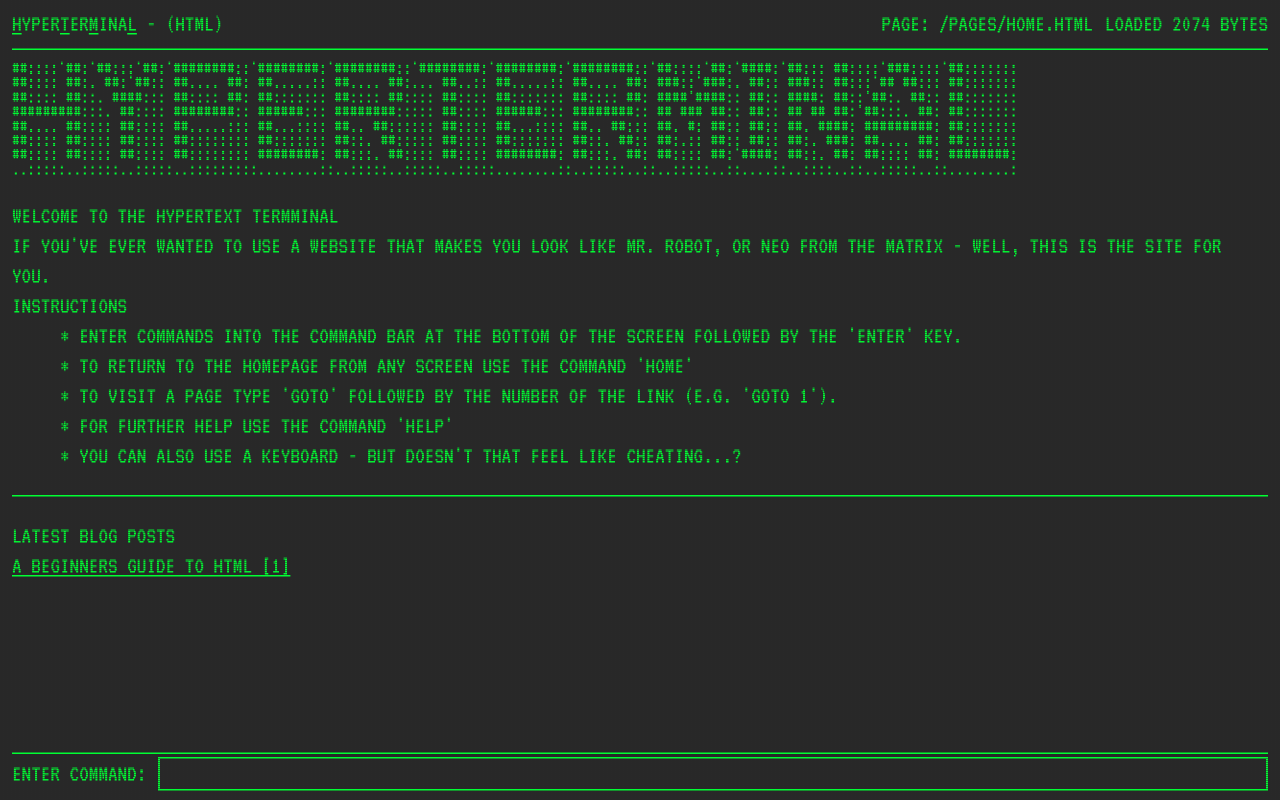
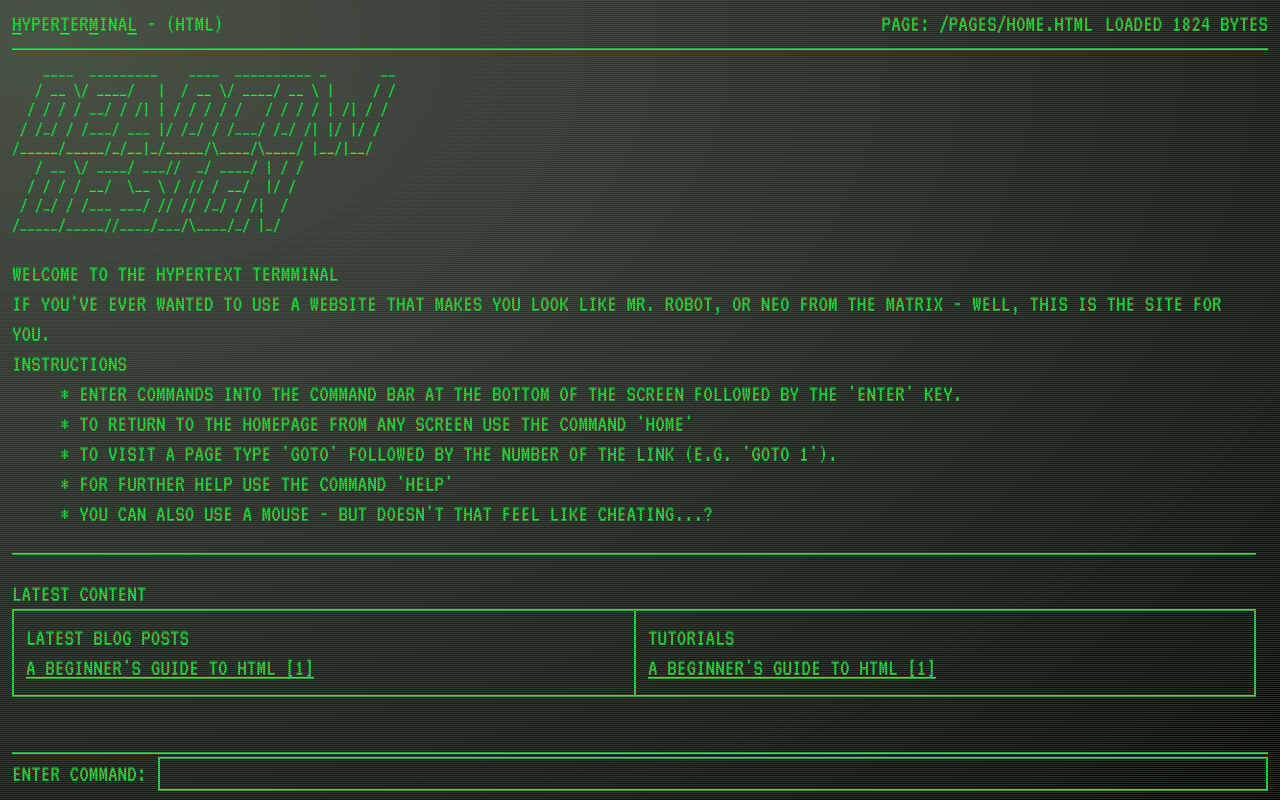
Before and after one commit to DeadcowDesign/hyperterm, a PHP site: a page that uses pages/home.html in a window 1280 px wide. Run offline with PHP 8.4, Linux system fonts and the light colour scheme.

Commit message:
Updates to styling to add column feature

```diff
--- a/pages/home.html
+++ b/pages/home.html
@@ -1,11 +1,13 @@
-<p class="no-space small">##::::'##:'##:::'##:'########::'########:'########::'########:'########:'########::'##::::'##:'####:'##::: ##::::'###::::'##:::::::</p>
-<p class="no-space small">##:::: ##:. ##:'##:: ##.... ##: ##.....:: ##.... ##:... ##..:: ##.....:: ##.... ##: ###::'###:. ##:: ###:: ##:::'## ##::: ##:::::::</p>
-<p class="no-space small">##:::: ##::. ####::: ##:::: ##: ##::::::: ##:::: ##:::: ##:::: ##::::::: ##:::: ##: ####'####:: ##:: ####: ##::'##:. ##:: ##:::::::</p>
-<p class="no-space small">#########:::. ##:::: ########:: ######::: ########::::: ##:::: ######::: ########:: ## ### ##:: ##:: ## ## ##:'##:::. ##: ##:::::::</p>
-<p class="no-space small">##.... ##:::: ##:::: ##.....::: ##...:::: ##.. ##:::::: ##:::: ##...:::: ##.. ##::: ##. #: ##:: ##:: ##. ####: #########: ##:::::::</p>
-<p class="no-space small">##:::: ##:::: ##:::: ##:::::::: ##::::::: ##::. ##::::: ##:::: ##::::::: ##::. ##:: ##:.:: ##:: ##:: ##:. ###: ##.... ##: ##:::::::</p>
-<p class="no-space small">##:::: ##:::: ##:::: ##:::::::: ########: ##:::. ##:::: ##:::: ########: ##:::. ##: ##:::: ##:'####: ##::. ##: ##:::: ##: ########:</p>
-<p class="no-space small">..:::::..:::::..:::::..:::::::::........::..:::::..:::::..:::::........::..:::::..::..:::::..::....::..::::..::..:::::..::........:</p>
+<pre class="no-space small">    ____  _________    ____  __________ _       __</pre>
+<pre class="no-space small">   / __ \/ ____/   |  / __ \/ ____/ __ \ |     / /</pre>
+<pre class="no-space small">  / / / / __/ / /| | / / / / /   / / / / | /| / / </pre>
+<pre class="no-space small"> / /_/ / /___/ ___ |/ /_/ / /___/ /_/ /| |/ |/ /  </pre>
+<pre class="no-space small">/_____/_____/_/__|_/_____/\____/\____/ |__/|__/   </pre>
+<pre class="no-space small">   / __ \/ ____/ ___//  _/ ____/ | / /            </pre>
+<pre class="no-space small">  / / / / __/  \__ \ / // / __/  |/ /             </pre>
+<pre class="no-space small"> / /_/ / /___ ___/ // // /_/ / /|  /              </pre>
+<pre class="no-space small">/_____/_____//____/___/\____/_/ |_/               </pre>
+
 
 
 <h2>Welcome to the Hypertext TermMinaL</h2>
@@ -16,8 +18,17 @@
     <li>To return to the homepage from any screen use the command 'HOME'</li>
     <li>To visit a page type 'GOTO' followed by the number of the link (e.g. 'GOTO 1').</li>
     <li>For further help use the command 'HELP'</li>
-    <li>You can also use a keyboard - but doesn't that feel like cheating...?</li>
+    <li>You can also use a mouse - but doesn't that feel like cheating...?</li>
 </ul>
 <hr>
-<h3>Latest Blog Posts</h3>
-<a href="/blog/beginners-guide-to-html">A beginners guide to HTML</a>
+<h2>Latest Content</h2>
+<div class="columns">
+    <div class="column">
+        <h3>Latest Blog Posts</h3>
+        <a href="/blog/beginners-guide-to-html">A beginner's guide to HTML</a>
+    </div>
+    <div class="column">
+        <h3>Tutorials</h3>
+        <a href="/blog/beginners-guide-to-html">A beginner's guide to HTML</a>
+    </div>
+</div>
--- a/styles.css
+++ b/styles.css
@@ -9,7 +9,7 @@
     --green-3: 0, 255, 102;
     --blue: 0,70,255;
     --red: 255,95,0;
-    --glass: 40,40,40;
+    --glass: 73,82,71;
     --background: rgb(var(--glass));
     --phosphor: rgb(var(--green-2));
     --glow: rgba(var(--green-2), 0.5);
@@ -55,12 +55,12 @@
     font-size: var(--smaller);
 }
 
-p.no-space:first-of-type {
+pre.no-space:first-of-type {
     padding-top: var(--half-size);
 }
 
-p.no-space {
-    line-height: 0.75;
+pre.no-space {
+    line-height: 1;
 }
 
 h1 {
@@ -82,6 +82,8 @@ body {
     font-family: 'VT323', monospace;
     /*caret-color: transparent;*/
     caret: var(--phosphor) block;
+    background: rgb(109,122,106);
+    background: radial-gradient(farthest-corner at 40px 40px, rgba(73,82,71,1) 0%, rgba(3,4,2,1) 100%);
 }
 
 body > *.invert {
@@ -172,6 +174,13 @@ hr {
 
 a:focus {
     outline: var(--border);
+    background-color: var(--phosphor);
+    color: var(--background);
+}
+
+a:hover {
+    background-color: var(--phosphor);
+    color: var(--background);
 }
 
 table {
@@ -247,6 +256,8 @@ header {
 
   .output-wrapper::-webkit-scrollbar-track {
     border: var(--border);
+    border-top: none;
+    border-bottom: none;;
   }
 
   .output-wrapper::-webkit-scrollbar-thumb {
@@ -256,6 +267,7 @@ header {
 .output {
     min-height: 100%;
     min-width: calc(100% - 1em);
+    margin-right: var(--half-size);
 }
 
 .input {
@@ -288,3 +300,20 @@ header {
     border: var(--border);
     padding-left: 4px;
 }
+
+/* Allows for vertical columns */
+.columns {
+    display: grid;
+    grid-template-columns: repeat(auto-fit, minmax(100px, 1fr));
+    width: 100%;
+}
+
+.column {
+    border: var(--border);
+    border-right: none;
+    padding: var(--half-size);
+}
+
+.column:last-child {
+    border-right: var(--border);
+}
```
